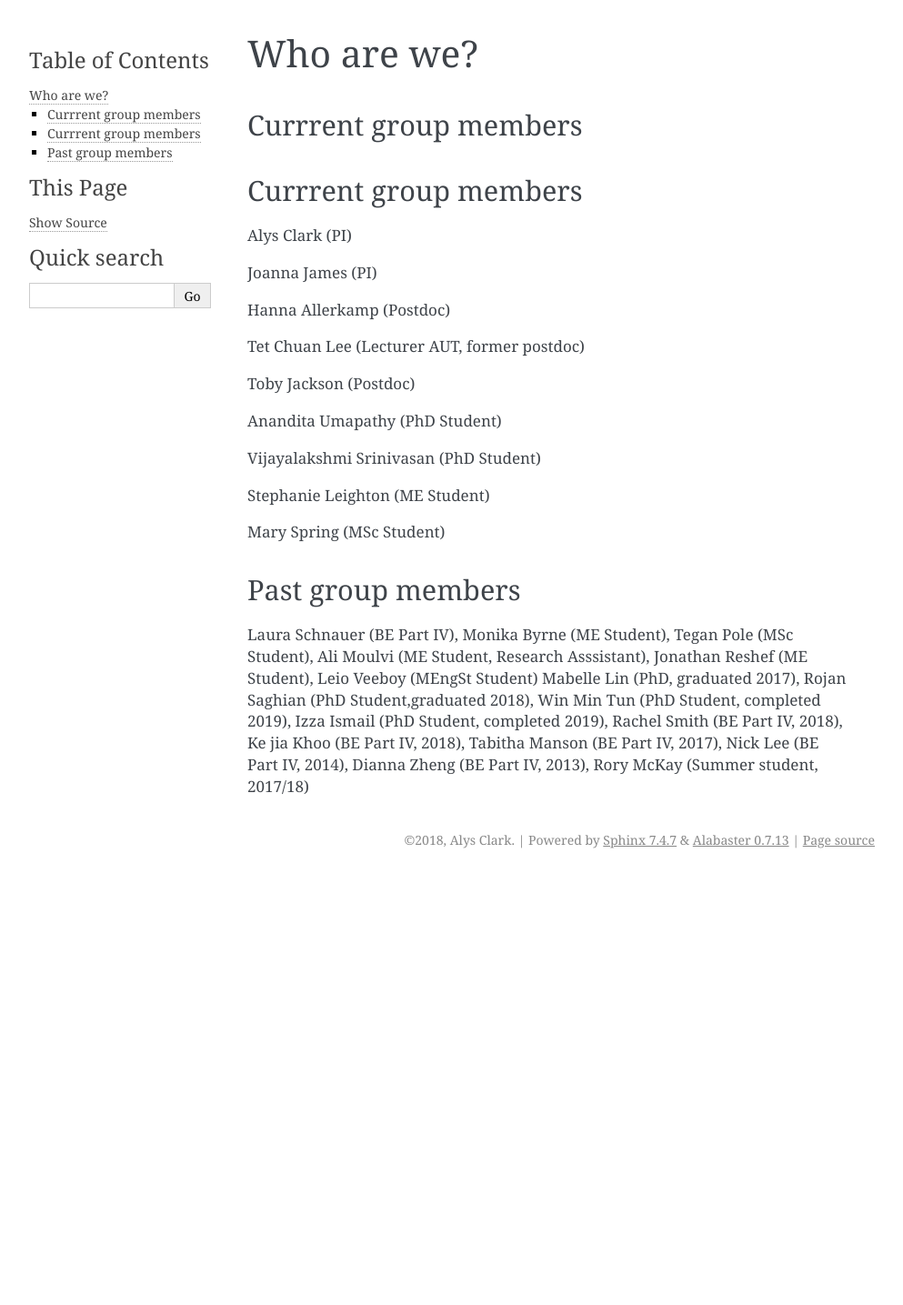
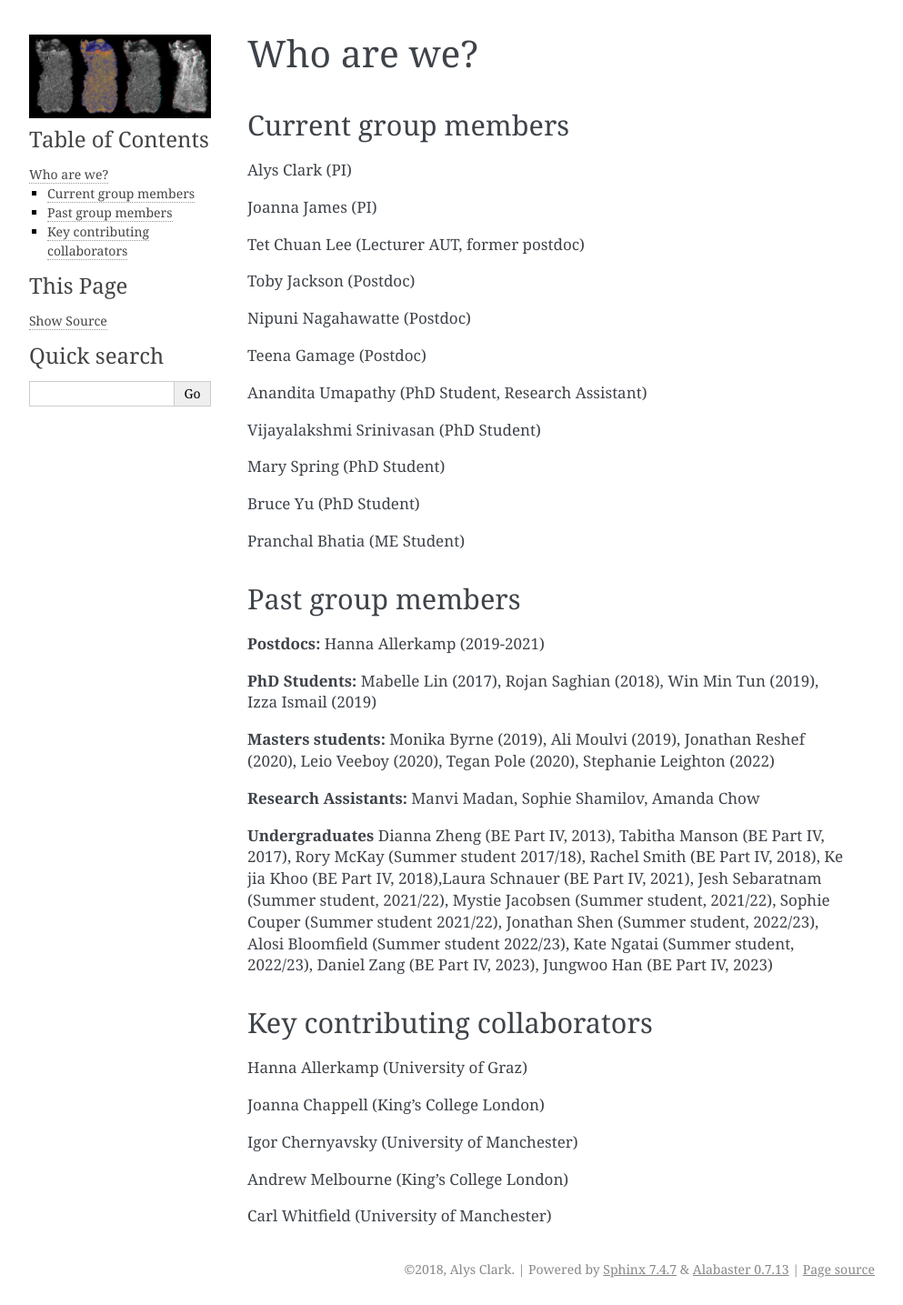
Before and after one commit to VirtualPregnancy/placenta-simulations, a Sphinx documentation site: the page built from documentation/source/TheGroup/whoarewe.rst, in a window 1280 px wide. Shown: the whole page at 91% size, without its empty margins (148-1141 px from the left). Built offline with Sphinx 7.4.7, drawn with Linux system fonts in a browser that asks for light colours; before the commit the page ends 963 px from its top, so only the background shows below that.

Commit message:
current group members updated

```diff
--- a/documentation/source/TheGroup/whoarewe.rst
+++ b/documentation/source/TheGroup/whoarewe.rst
@@ -2,34 +2,55 @@
 Who are we?
 ===========
 
-Currrent group members
-''''''''''''''''''''''
-
-Currrent group members
+Current group members
 ''''''''''''''''''''''
 Alys Clark (PI)
 
 Joanna James (PI)
 
-Hanna Allerkamp (Postdoc)
-
 Tet Chuan Lee (Lecturer AUT, former postdoc)
 
 Toby Jackson (Postdoc)
 
-Anandita Umapathy (PhD Student)
+Nipuni Nagahawatte (Postdoc)
+
+Teena Gamage (Postdoc)
+
+Anandita Umapathy (PhD Student, Research Assistant)
 
 Vijayalakshmi Srinivasan (PhD Student)
 
-Stephanie Leighton (ME Student)
+Mary Spring (PhD Student)
 
-Mary Spring (MSc Student)
+Bruce Yu (PhD Student)
 
-
+Pranchal Bhatia (ME Student)
 
 Past group members
 ''''''''''''''''''
-Laura Schnauer (BE Part IV), Monika Byrne (ME Student), Tegan Pole (MSc Student), Ali Moulvi (ME Student, Research Asssistant), Jonathan Reshef (ME Student), Leio Veeboy (MEngSt Student)
-Mabelle Lin (PhD, graduated 2017), Rojan Saghian (PhD Student,graduated 2018), Win Min Tun (PhD Student, completed 2019),
-Izza Ismail (PhD Student, completed 2019), Rachel Smith (BE Part IV, 2018), Ke jia Khoo (BE Part IV, 2018),
-Tabitha Manson (BE Part IV, 2017), Nick Lee (BE Part IV, 2014), Dianna Zheng (BE Part IV, 2013), Rory McKay (Summer student, 2017/18)
+**Postdocs:** Hanna Allerkamp (2019-2021)
+
+**PhD Students:** Mabelle Lin (2017), Rojan Saghian (2018), Win Min Tun (2019), Izza Ismail (2019)
+
+**Masters students:** Monika Byrne (2019), Ali Moulvi (2019), Jonathan Reshef (2020), Leio Veeboy (2020),
+Tegan Pole (2020), Stephanie Leighton (2022)
+
+**Research Assistants:** Manvi Madan, Sophie Shamilov, Amanda Chow
+
+**Undergraduates** Dianna Zheng (BE Part IV, 2013), Tabitha Manson (BE Part IV, 2017), Rory McKay (Summer student 2017/18),
+Rachel Smith (BE Part IV, 2018), Ke jia Khoo (BE Part IV, 2018),Laura Schnauer (BE Part IV, 2021),
+Jesh Sebaratnam (Summer student, 2021/22), Mystie Jacobsen (Summer student, 2021/22), Sophie Couper (Summer student 2021/22),
+Jonathan Shen (Summer student, 2022/23), Alosi Bloomfield (Summer student 2022/23), Kate Ngatai (Summer student, 2022/23),
+Daniel Zang (BE Part IV, 2023), Jungwoo Han (BE Part IV, 2023)
+
+Key contributing collaborators
+''''''''''''''''''''''''''''''
+Hanna Allerkamp (University of Graz)
+
+Joanna Chappell (King's College London)
+
+Igor Chernyavsky (University of Manchester)
+
+Andrew Melbourne (King's College London)
+
+Carl Whitfield (University of Manchester)
--- a/documentation/source/conf.py
+++ b/documentation/source/conf.py
@@ -54,7 +54,7 @@ source_suffix = '.rst'
 master_doc = 'index'
 
 # General information about the project.
-project = u'Repro Examples'
+project = u'Virtual Pregnancy'
 copyright = u'2018, Alys Clark'
 author = u'Alys Clark'
 
@@ -148,7 +148,7 @@ html_theme = 'alabaster'
 # The name of an image file (relative to this directory) to place at the top
 # of the sidebar.
 #
-# html_logo = None
+html_logo = 'image.jpg'
 
 # The name of an image file (relative to this directory) to use as a favicon of
 # the docs.  This file should be a Windows icon file (.ico) being 16x16 or 32x32
```
Also changed, not shown: documentation/source/image.jpg (added).
